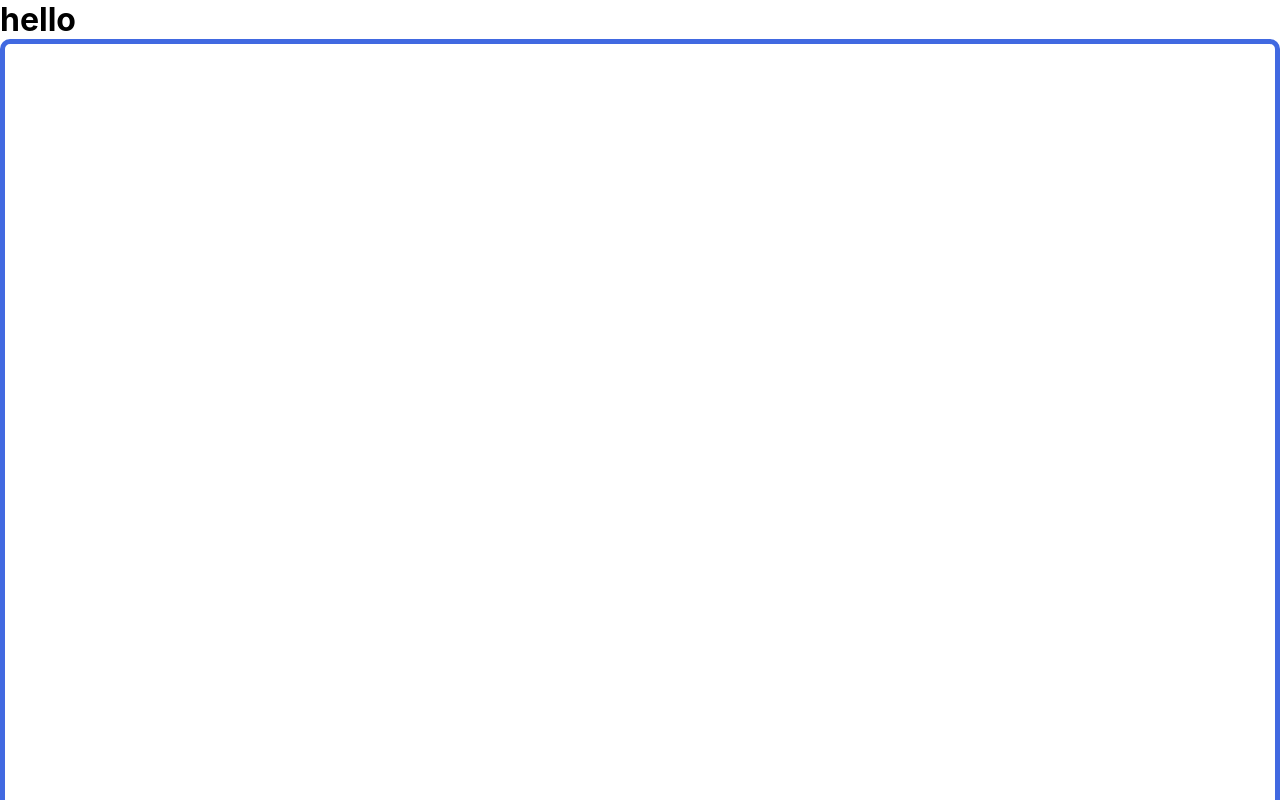
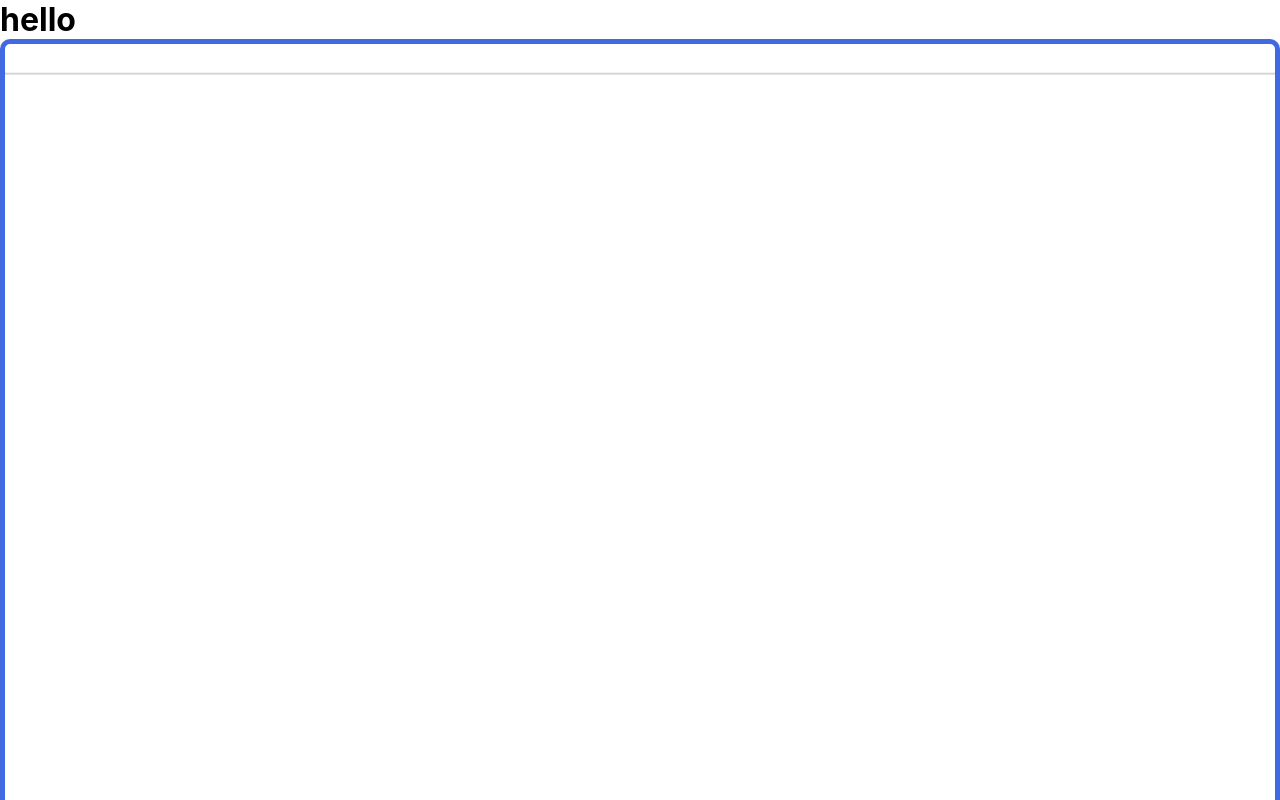
Before and after one commit to netrolite/temperature-tracker, a React (Create React App) app: page / in a window 1280 px wide. Shown: the top 800 px of the page. Built offline with nearby package versions, Linux system fonts and the light colour scheme.

Commit message:
cool line on charts

```diff
--- a/src/App.js
+++ b/src/App.js
@@ -4,14 +4,14 @@ import data from './data.js';
 import TemperatureChart from './TemperatureChart';
 
 export default function App() {
-  const canvas = data.map((temperatureData, i) => {
-    return <TemperatureChart temperatureData={temperatureData} key={i} />;
+  const canvasNodes = data.map((day, i) => {
+    return <TemperatureChart day={day} />;
   });
 
   return (
     <div>
       <h1>hello</h1>
-      {canvas}
+      {canvasNodes}
     </div>
   );
 }
--- a/src/TemperatureChart.js
+++ b/src/TemperatureChart.js
@@ -1,15 +1,19 @@
 import React from 'react';
 import { useRef, useEffect, useState } from 'react';
 
-export default function TemperatureChart({ temperatureData }) {
+export default function TemperatureChart({ day }) {
   const canvasRef = useRef(null);
+  console.log(day, 'day');
 
   useEffect(() => {
     const canvas = canvasRef.current;
     const ctx = canvas.getContext('2d');
     fitToContainer(canvas);
 
-
+    ctx.strokeStyle = 'darkgray';
+    ctx.moveTo(0, 30);
+    ctx.lineTo(canvas.width, 30);
+    ctx.stroke();
   }, []);
 
   return <canvas ref={canvasRef}></canvas>;
```
